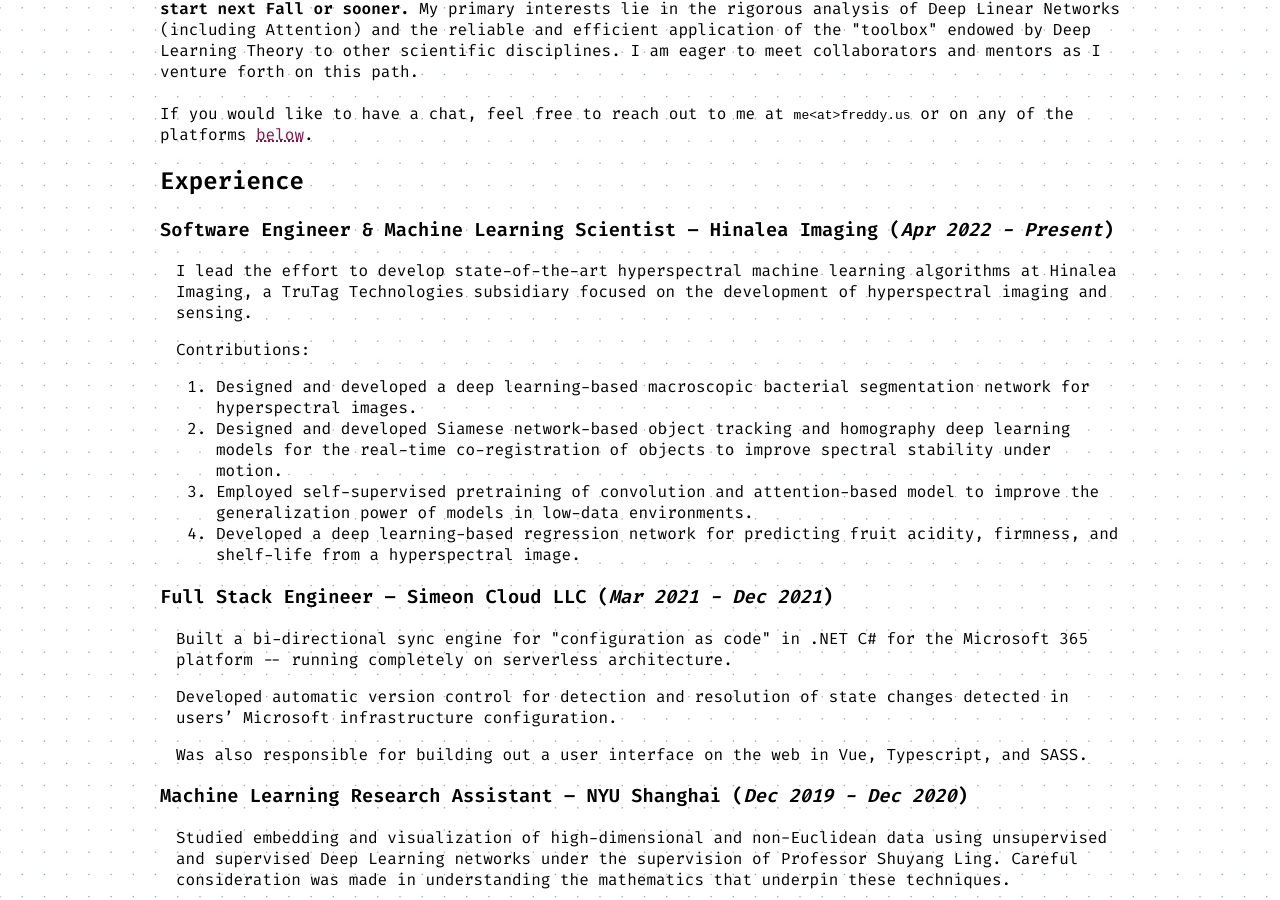
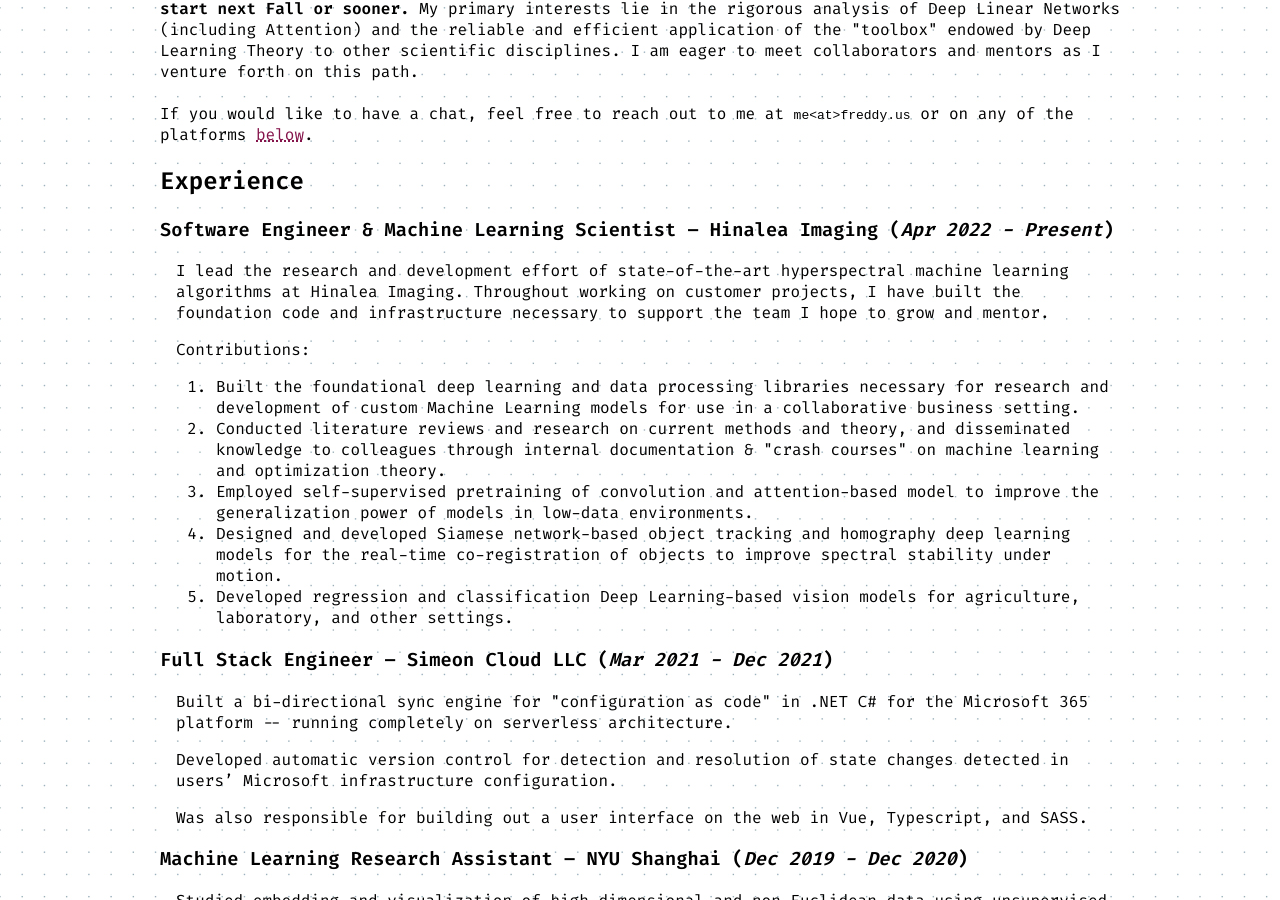
Before and after one commit to FrederickGeek8/freddy.us, a Jekyll site: the page built from index.html, in a window 1280 px wide and 900 px high, scrolled down 770 px. Built offline with Jekyll 4.4.1, drawn with Linux system fonts in a browser that asks for light colours.

Commit message:
Update Hinalea job "description"

```diff
--- a/index.html
+++ b/index.html
@@ -97,16 +97,29 @@
       </h3>
       <div class="exp_desc">
         <p>
-          I lead the effort to develop state-of-the-art hyperspectral machine
-          learning algorithms at Hinalea Imaging, a TruTag Technologies
-          subsidiary focused on the development of hyperspectral imaging and
-          sensing.
+          I lead the research and development effort of state-of-the-art
+          hyperspectral machine learning algorithms at Hinalea Imaging.
+          Throughout working on customer projects, I have built the foundation
+          code and infrastructure necessary to support the team I hope to grow
+          and mentor.
         </p>
         Contributions:
         <ol>
           <li>
-            Designed and developed a deep learning-based macroscopic bacterial
-            segmentation network for hyperspectral images.
+            Built the foundational deep learning and data processing libraries
+            necessary for research and development of custom Machine Learning
+            models for use in a collaborative business setting.
+          </li>
+          <li>
+            Conducted literature reviews and research on current methods and
+            theory, and disseminated knowledge to colleagues through internal
+            documentation & "crash courses" on machine learning and optimization
+            theory.
+          </li>
+          <li>
+            Employed self-supervised pretraining of convolution and
+            attention-based model to improve the generalization power of models
+            in low-data environments.
           </li>
           <li>
             Designed and developed Siamese network-based object tracking and
@@ -114,13 +127,8 @@
             objects to improve spectral stability under motion.
           </li>
           <li>
-            Employed self-supervised pretraining of convolution and
-            attention-based model to improve the generalization power of models
-            in low-data environments.
-          </li>
-          <li>
-            Developed a deep learning-based regression network for predicting
-            fruit acidity, firmness, and shelf-life from a hyperspectral image.
+            Developed regression and classification Deep Learning-based vision
+            models for agriculture, laboratory, and other settings.
           </li>
         </ol>
       </div>
```
